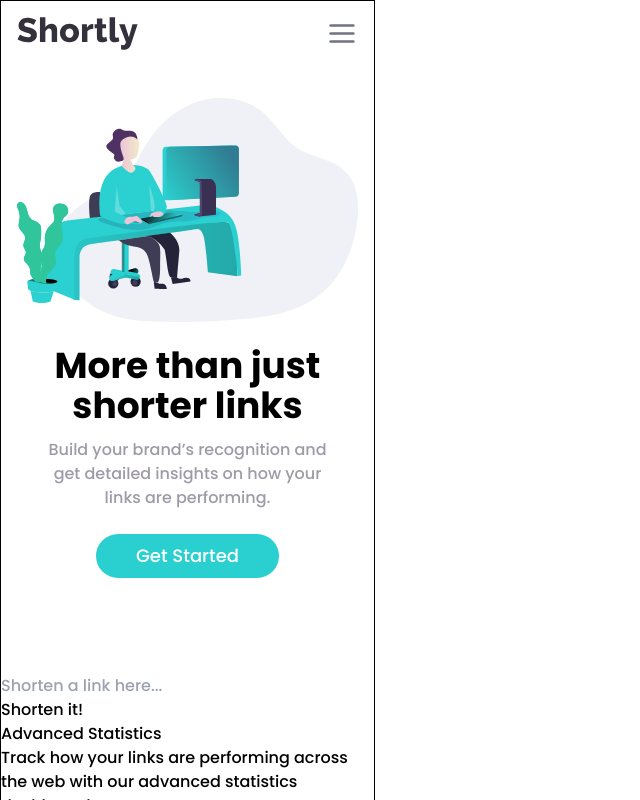
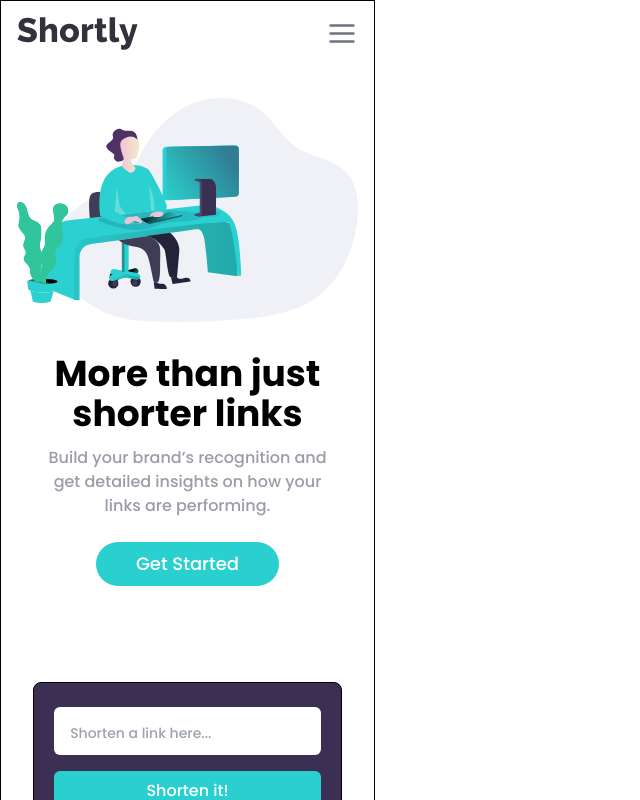
Before and after one commit to Brian-Lin-2/frontend-mentor-url-shortener, a React (Vite) app: page / in a window 1280 px wide. Shown: the top 800 px of the page, without its empty margins (0-640 px from the left). Built offline with nearby package versions, Linux system fonts and the light colour scheme.

Commit message:
Style Shorten

```diff
--- a/src/components/Header.jsx
+++ b/src/components/Header.jsx
@@ -7,7 +7,7 @@ export default function Header() {
       </div>
 
       <img src="./images/illustration-working.svg" alt="hero" />
-      <div className="mt-6 flex flex-col items-center text-center">
+      <div className="mt-8 flex flex-col items-center text-center">
         <h1 className="text-4xl font-bold">More than just shorter links</h1>
         <p className="text-grayish-violet mx-6 mt-3 mb-6">
           Build your brand’s recognition and get detailed insights on how your
--- a/src/components/body/Shorten.jsx
+++ b/src/components/body/Shorten.jsx
@@ -1,8 +1,14 @@
 export default function Shorten() {
   return (
-    <form>
-      <input type="text" placeholder="Shorten a link here..."></input>
-      <button>Shorten it!</button>
+    <form className="flex flex-col border items-center bg-dark-violet mx-8 py-6 px-2 rounded-lg">
+      <input
+        className="outline-none w-11/12 mb-4 rounded-md p-4 pb-3 text-sm"
+        type="text"
+        placeholder="Shorten a link here..."
+      ></input>
+      <button className="text-white bg-cyan py-2 w-11/12 rounded-md">
+        Shorten it!
+      </button>
     </form>
   );
 }
--- a/src/components/body/Start.jsx
+++ b/src/components/body/Start.jsx
@@ -1,7 +1,7 @@
 export default function Start() {
   return (
     <div>
-      <h1>Boost your links today</h1>
+      <h1 className="">Boost your links today</h1>
       <button>Get Started</button>
     </div>
   );
```
